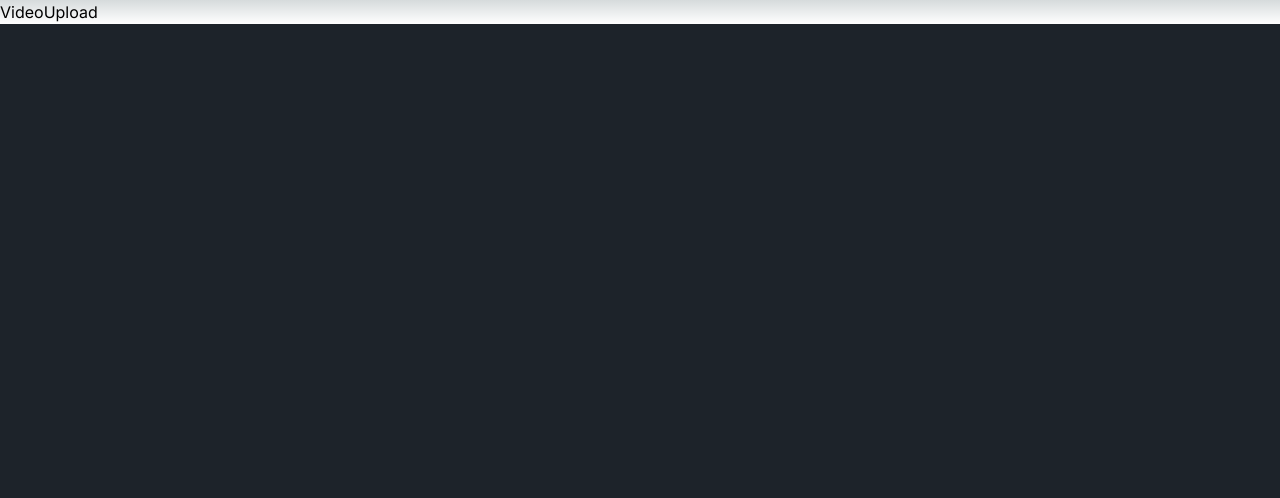
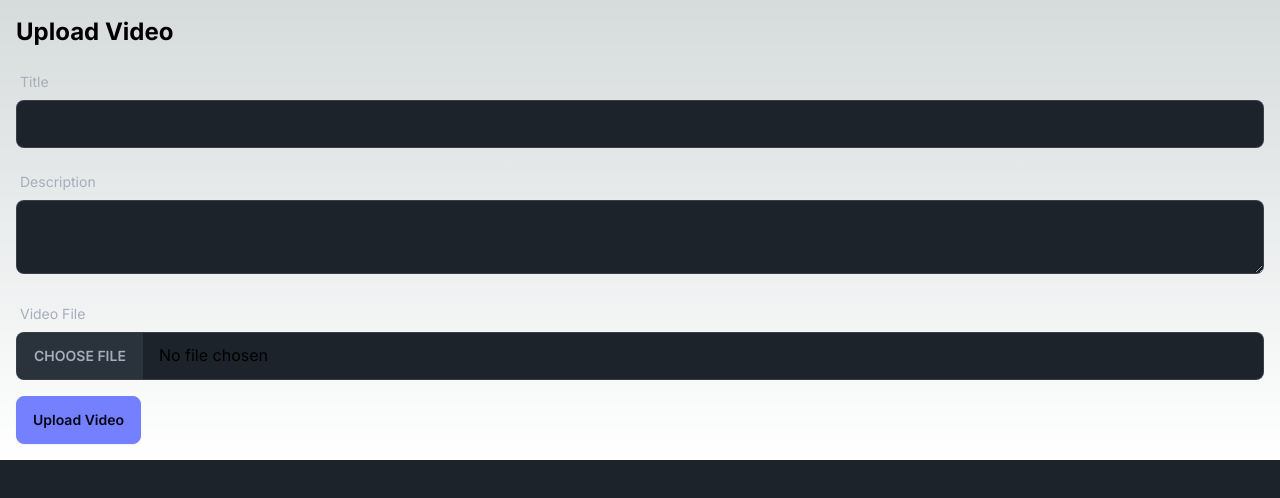
Before and after one commit to priyanshusinha11/cloud-saas, a Next.js app: page /video-upload in a window 1280 px wide. Shown: the top 498 px of the page. Built offline with nearby package versions, Linux system fonts and the light colour scheme.

Commit message:
video upload page

```diff
--- a/app/(app)/video-upload/page.tsx
+++ b/app/(app)/video-upload/page.tsx
@@ -1,9 +1,96 @@
-import React from 'react'
+"use client"
+import React, { useState } from 'react'
+import axios from 'axios'
+import { useRouter } from 'next/navigation'
 
 function VideoUpload() {
+  const [file, setFile] = useState<File | null>(null)
+  const [title, setTitle] = useState("")
+  const [description, setDescription] = useState("")
+  const [isUploading, setIsUploading] = useState(false)
+
+  const router = useRouter()
+  const MAX_FILE_SIZE = 70 * 1024 * 1024
+
+  const handleSubmit = async (e: React.FormEvent) => {
+    e.preventDefault()
+    if (!file) return;
+
+    if (file.size > MAX_FILE_SIZE) {
+
+      alert("File size too large")
+      return;
+    }
+
+    setIsUploading(true)
+    const formData = new FormData();
+    formData.append("file", file);
+    formData.append("title", title);
+    formData.append("description", description);
+    formData.append("originalSize", file.size.toString());
+
+    try {
+      const response = await axios.post("/api/video-upload", formData)
+
+      router.push("/")
+    } catch (error) {
+      console.log(error)
+
+    } finally {
+      setIsUploading(false)
+    }
+
+  }
+
+
   return (
-    <div>VideoUpload</div>
-  )
+    <div className="container mx-auto p-4">
+      <h1 className="text-2xl font-bold mb-4">Upload Video</h1>
+      <form onSubmit={handleSubmit} className="space-y-4">
+        <div>
+          <label className="label">
+            <span className="label-text">Title</span>
+          </label>
+          <input
+            type="text"
+            value={title}
+            onChange={(e) => setTitle(e.target.value)}
+            className="input input-bordered w-full"
+            required
+          />
+        </div>
+        <div>
+          <label className="label">
+            <span className="label-text">Description</span>
+          </label>
+          <textarea
+            value={description}
+            onChange={(e) => setDescription(e.target.value)}
+            className="textarea textarea-bordered w-full"
+          />
+        </div>
+        <div>
+          <label className="label">
+            <span className="label-text">Video File</span>
+          </label>
+          <input
+            type="file"
+            accept="video/*"
+            onChange={(e) => setFile(e.target.files?.[0] || null)}
+            className="file-input file-input-bordered w-full"
+            required
+          />
+        </div>
+        <button
+          type="submit"
+          className="btn btn-primary"
+          disabled={isUploading}
+        >
+          {isUploading ? "Uploading..." : "Upload Video"}
+        </button>
+      </form>
+    </div>
+  );
 }
 
 export default VideoUpload
```
